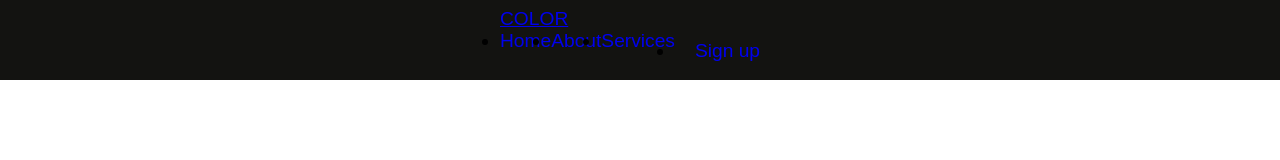
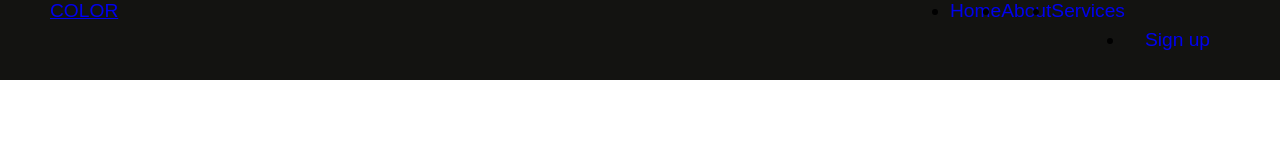
Before and after one commit to DanDan12011/ScrollWebsite, a plain HTML site: page index.html in a window 1280 px wide. Drawn offline with Linux system fonts and the light colour scheme.

Commit message:
more css - COLOR logo still not in right place - should be far left cornern

```diff
--- a/index.html
+++ b/index.html
@@ -10,16 +10,16 @@
 <body>
     <!-- Navbar Section -->
     <nav class = "navbar">
-        <div class="navbar_container">
-            <a href="#home" id="navbar_logo">COLOR</a>
+        <div class="navbar__container">
+            <a href="#Home" id="navbar_logo">COLOR</a>
             <div class="navbar_toggle" id="mobile-menu">
             <span class="bar"></span>
             <span class="bar"></span>
             <span class="bar"></span>
             </div>
             <ul class="navbar__menu">
-                <li class="navbar_item">
-                    <a href="#home" class="navbar__links" id="home-page">Home</a>
+                <li class="navbar__item">
+                    <a href="#Home" class="navbar__links" id="home-page">Home</a>
                 </li>
                 <li class="navbar_item">
                     <a href="#About" class="navbar__links" id="About-page">About</a>
@@ -28,7 +28,7 @@
                     <a href="#Services" class="navbar__links" id="Services-page">Services</a>
                 </li>
                 <li class="navbar_btn">
-                    <a href="#sing-up" class="button" id="signup">Sign up</a>
+                    <a href="#Sign-up" class="button" id="signup">Sign up</a>
                 </li>
             </ul>
         </div>
```
